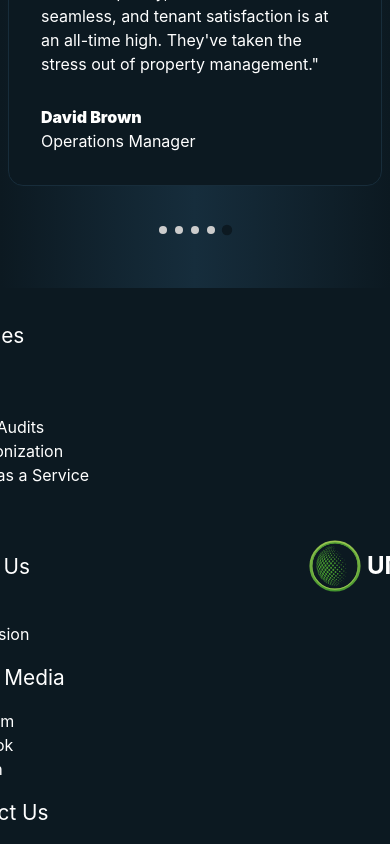
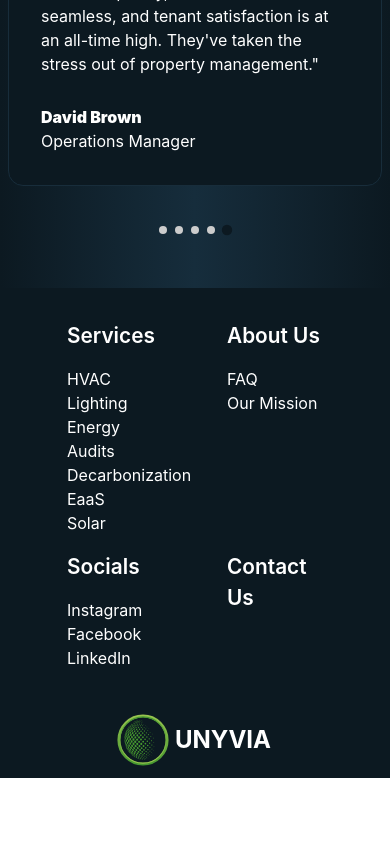
Before and after one commit to SpenyT/unyvia-website, a React (Vite) app: page / in a window 390 px wide. Shown: the part 3982-4826 px from the top of the page. After the commit the page ends 4760 px from the top, so only its background shows below. Built offline with nearby package versions, Linux system fonts and the light colour scheme.

Commit message:
Footer = responsive

```diff
--- a/src/components/Footer.tsx
+++ b/src/components/Footer.tsx
@@ -18,7 +18,7 @@ export default function Footer() {
                                         <li>Lighting</li>
                                         <li>Energy Audits</li>
                                         <li>Decarbonization</li>
-                                        <li>Energy as a Service (Eaas)</li>
+                                        <li>EaaS</li>
                                         <li>Solar</li>
                                     </ul>
                             </div>
@@ -34,7 +34,7 @@ export default function Footer() {
                     </div>
                      <div className="footer-item">
                             <div className="footer-item-list-container">
-                                <div className="footer-item-title">Social Media</div>
+                                <div className="footer-item-title">Socials</div>
                                 <ul className="footer-item-list">
                                     <li>Instagram</li>
                                     <li>Facebook</li>
--- a/src/styles/componentStyles/footer.css
+++ b/src/styles/componentStyles/footer.css
@@ -32,9 +32,6 @@
     flex-direction: row;
 }
 
-.socials-container {
-
-}
 
 li{
     list-style: none;
@@ -47,9 +44,55 @@ li{
 }
 .footer-item-title{
     font-size: 1.3rem;
+    font-weight: 600;
 
 }
 
 .footer-item-list{
     padding: 0;
 }
+
+
+
+@media screen and (max-width: 1024px) {
+    .footer{
+       gap: 2rem;
+    }
+    .footer-content{}
+
+    .footer-item{
+    margin: 0 2rem 0 2rem;
+    width:6rem;
+}
+
+
+
+}
+
+
+@media screen and (max-width: 860px) {
+
+    .footer{
+        flex-direction: column;
+        gap:0rem;
+        align-items: center;
+        justify-content: center;
+    }
+
+
+}
+
+
+@media screen and (max-width: 480px) {
+
+}
+
+
+@media screen and (max-width: 320px) {
+    .footer-content{
+        padding:0;
+    }
+    .footer-item{
+        width: 100%;
+    }
+}
```
